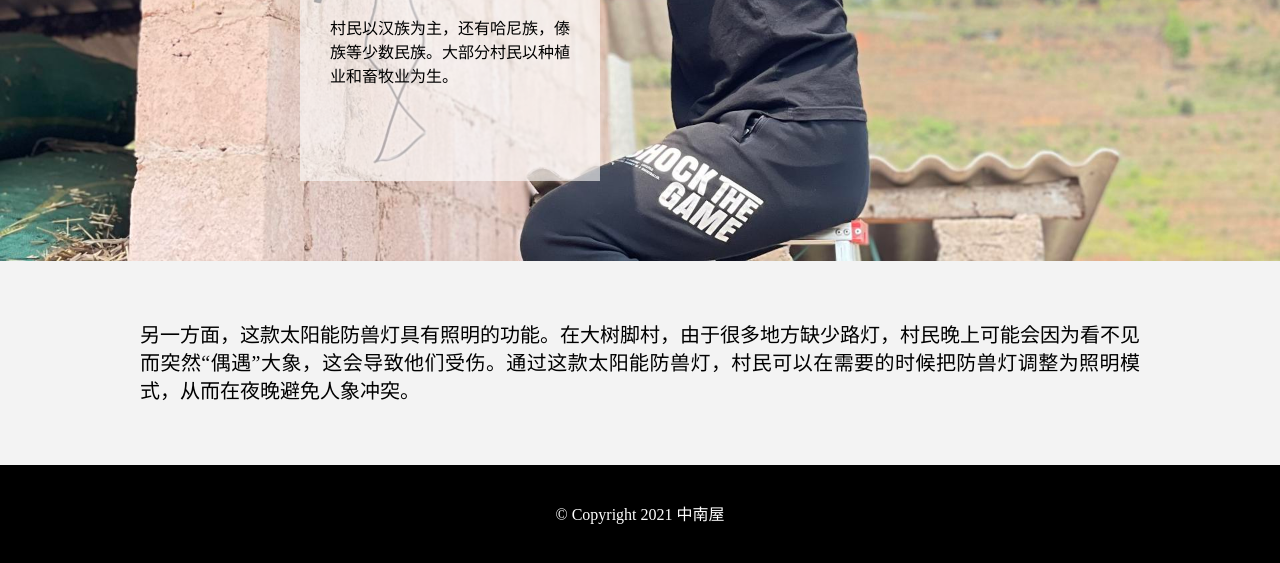
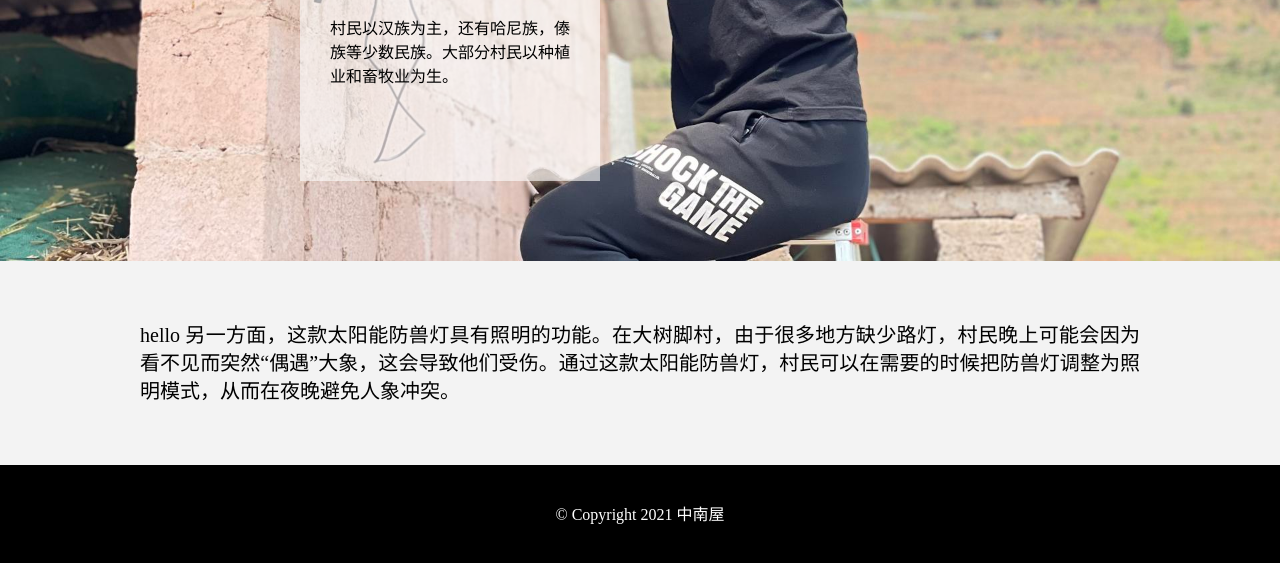
Before and after one commit to luffyhuang/ElephantVillage, a plain HTML site: page new/en_new.html in a window 1280 px wide. Shown: the part 419-982 px from the top of the page. Drawn offline with Linux system fonts and the light colour scheme.

Commit message:
添加了一个单词hello

```diff
--- a/new/en_new.html
+++ b/new/en_new.html
@@ -79,7 +79,7 @@
 <div class="body">
     <div class="body-content">
 <p class="intro">
-        另一方面，这款太阳能防兽灯具有照明的功能。在大树脚村，由于很多地方缺少路灯，村民晚上可能会因为看不见而突然“偶遇”大象，这会导致他们受伤。通过这款太阳能防兽灯，村民可以在需要的时候把防兽灯调整为照明模式，从而在夜晚避免人象冲突。
+       hello 另一方面，这款太阳能防兽灯具有照明的功能。在大树脚村，由于很多地方缺少路灯，村民晚上可能会因为看不见而突然“偶遇”大象，这会导致他们受伤。通过这款太阳能防兽灯，村民可以在需要的时候把防兽灯调整为照明模式，从而在夜晚避免人象冲突。
     </p>
 </div>
 <div class="footer">
```
